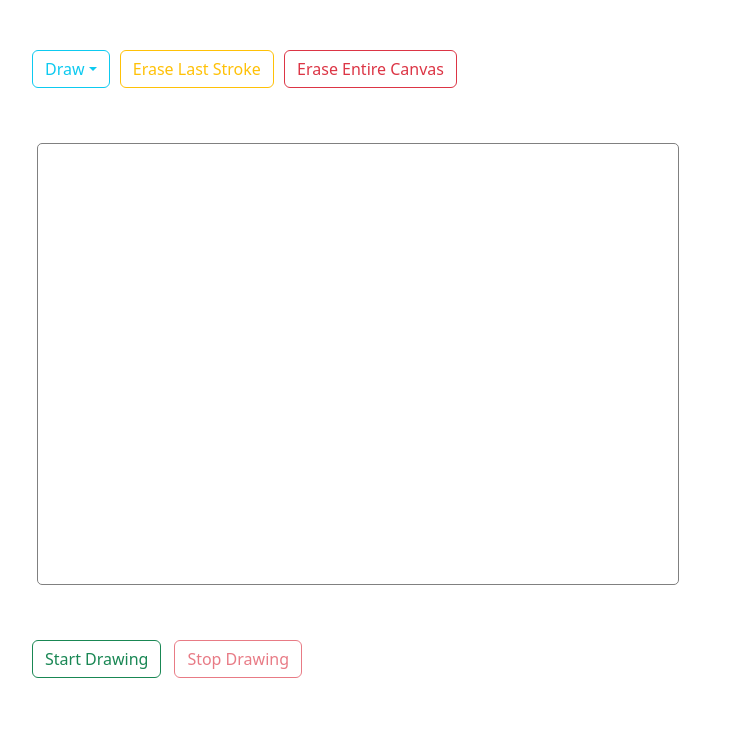
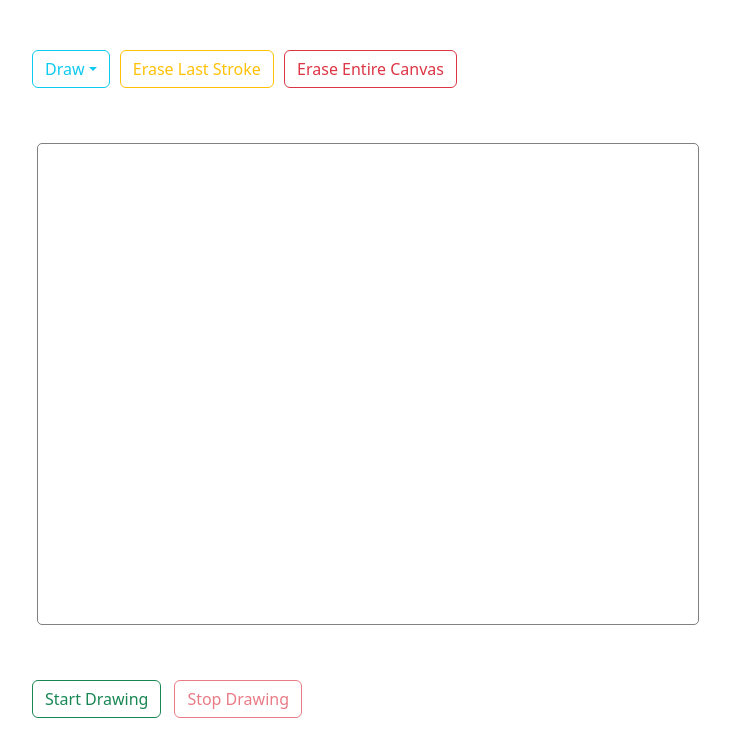
Before and after one commit to abhinavsriram/lecran-magique, a React (Create React App) app in the folder interface/react-client/: page / in a window 1280 px wide. Shown: the top 756 px of the page, without its empty margins (18-748 px from the left). Built offline with nearby package versions, Linux system fonts and the light colour scheme; no server answers.

Commit message:
contains implementations for watchdog and isr (need to be tested)

```diff
--- a/interface/react-client/src/Draw.js
+++ b/interface/react-client/src/Draw.js
@@ -380,8 +380,8 @@ export function DrawingPane(props) {
         {selectedMode === "Draw" ? (
           <canvas
             id="canvas"
-            width="640px"
-            height="440px"
+            width="660px"
+            height="480px"
             className="canvas-pane"
             ref={canvas}
             onClick={(e) => onCanvasMouseClick(e)}
```
Also changed, not shown: 2 other files (tests, documents, lock files or other folders). Lines whose indentation alone changed are shown as unchanged.
